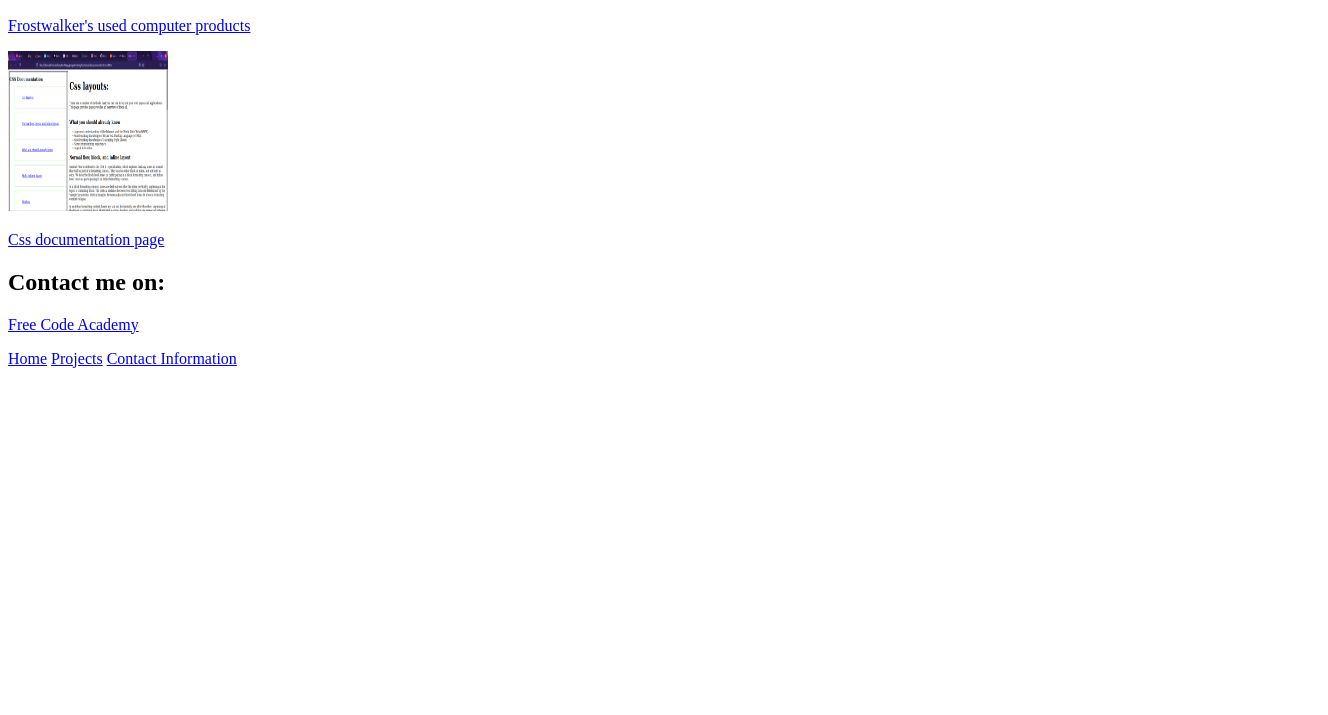
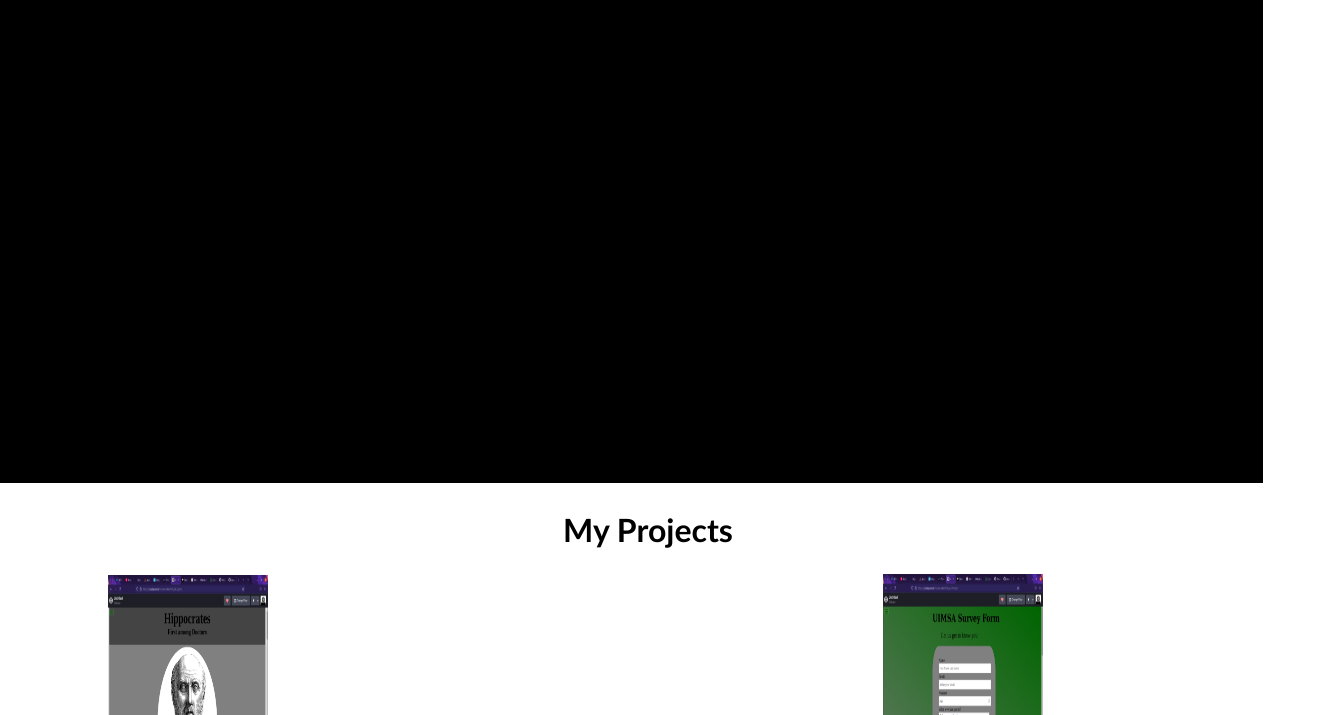
Before and after one commit to Mynameisfrostwalker/personal-portfolio, a plain HTML site: page personal.html in a window 1280 px wide. Shown: the part 765-1480 px from the top of the page, 1328 px wide, since content can reach past the window. Before the commit the page ends 1141 px from the top, so only its background shows below. Drawn offline with Linux system fonts and the light colour scheme.

Commit message:
Addition of css file and some modifications to html file

```diff
--- a/personal.html
+++ b/personal.html
@@ -12,46 +12,48 @@
         <!--Welcome section-->
         <header id="welcome-section">
             <h1>Hey I am Frostwalker</h1>
-            <h2>a web developer</h2>
+            <h2>A web developer</h2>
         </header>
         <!--Project section-->
         <section id="projects">
             <h2>My Projects</h2>
             <!-- Tribute page project -->
-            <div class="project-tile">
+            <div class="project-tile" id="tribute">
                 <a href="https://codepen.io/Frostwalker/pen/abJagML">
                     <img src="images-folder/tributepage.png" alt="Image of tribute page project" />
                     <p>Tribute to Hippocrates</p>
                 </a>
             </div>
             <!-- Survey form project -->
-            <div class="project-tile">
+            <div class="project-tile" id="survey">
                 <a href="https://codepen.io/Frostwalker/pen/wvJYmpR">
                     <img src="images-folder/surveyform.png" alt="Image of survey form project" />
                     <p>UIMSA survey form</p>
                 </a>
             </div>
             <!--Product landing page project-->
-            <div class="project-tile">
+            <div class="project-tile" id="product">
                 <a href="https://codepen.io/Frostwalker/pen/PopxZgq">
                     <img src="images-folder/productpage.png" alt="Image of product page" />
                     <p>Frostwalker's used computer products</p>
                 </a>
             </div>
-            <!--Technical documentation page project-->
-            <div class="project-tile">
+            <!--Technical documentation project-->
+            <div class="project-tile" id="technical">
                 <a href="https://codepen.io/Frostwalker/pen/KKWbGaW">
                     <img src="images-folder/technicaldocumentation.png" />
                     <p>Css documentation page</p>
                 </a>
             </div>
         </section>
+        <!--footer -->
         <footer id="footer">
             <h2>Contact me on:</h2>
-            <a href="https://www.freecodecamp.org/frostwalker">
-                <p>Free Code Academy</p>
+            <a href="https://www.freecodecamp.org/frostwalker" id="profile-link" target="_blank">
+                Free Code Academy
             </a>
         </footer>
+        <!-- Navigation bar-->
         <nav id="navbar">
             <a href="#welcome-section">Home</a>
             <a href="#projects">Projects</a>
--- a/styles-folder/personal1.css
+++ b/styles-folder/personal1.css
@@ -2,3 +2,81 @@ img {
     width: 10rem;
     height: 10rem;
 }
+
+body {
+    width: 100%;
+    height: 100%;
+    font-family: 'Gill Sans', 'Gill Sans MT', Calibri, 'Trebuchet MS', sans-serif;
+    font-size: 1rem;
+}
+
+#welcome-section {
+    height: 100vw;
+    width: 100vw;
+    background-color: black;
+    color: white;
+    margin-top: -40px;
+    margin-left: -25px;
+    margin-right: -25px;
+    display: flex;
+    flex-direction: column;
+    align-items: center;
+    justify-content: center;
+    grid-area: header;
+}
+
+h1 {
+    font-size: 3rem;
+    font-family: Algerian;
+}
+
+@media screen and (max-width: 700px) {
+    h1 {
+        font-size: 2rem;
+        margin-left: auto;
+        margin-right: auto;
+    }
+}
+
+nav {
+    position: fixed;
+    top: 0;
+    background-color: lightsalmon;
+    width: 100%;
+    margin-left: -10px;
+    padding: 10px;
+    display: flex;
+    justify-content: space-around;
+    text-decoration: none;
+}
+
+section>h2 {
+    text-align: center;
+    font-size: 2rem;
+    width: 100vw;
+}
+
+#projects {
+    clear: both;
+}
+
+#survey,
+#technical {
+    float: right;
+    position: absolute;
+    margin-left: 875px;
+    margin-top: -215px;
+}
+
+#tribute,
+#product {
+    margin-left: 100px;
+}
+
+footer {
+    width: 100vw;
+    text-align: center;
+    background-color: lightblue;
+    padding: 20px;
+    margin-bottom: -10px;
+}
```
